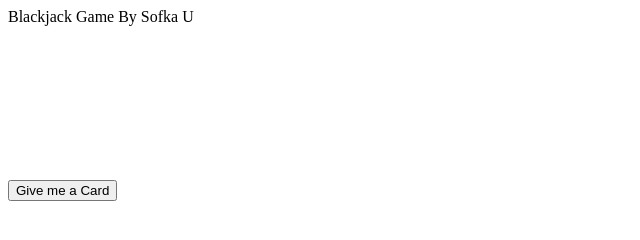
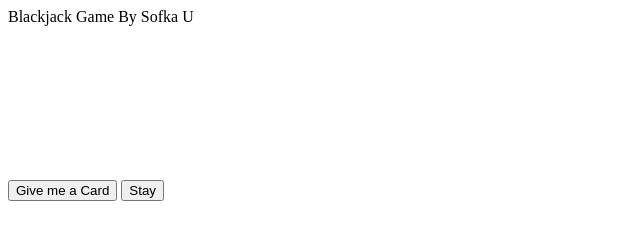
Before and after one commit to DavsRC/BlackJackJsHtmlGrafico, a plain HTML site: page index.html in a window 1280 px wide. Shown: the whole page, without its empty margins (0-640 px from the left). Drawn offline with Linux system fonts and the light colour scheme.

Commit message:
Stay method

```diff
--- a/index.html
+++ b/index.html
@@ -13,6 +13,8 @@
 		<div id="canvasDiv"><canvas id="canvas"></canvas></div>
 		<div id="botones">
 			<input type="button" value="Give me a Card" onclick="askForCard()" id="giveMe" class="button" >
+
+            <input type="button" value="Stay" onclick="stay()" id="stay" class="button" >
 		</div>
 		<div id="info"></div>
 		<script src="js/blackjack.js"></script>
--- a/js/blackjack.js
+++ b/js/blackjack.js
@@ -7,3 +7,42 @@ function askForCard() {
 		indiceCarta++;
 	}
 }
+
+function stay() {
+	document.getElementById("giveMe").disabled = true;
+	document.getElementById("stay").disabled = true;
+	document.getElementById("reset").style.visibility = "visible";
+	let pointsUser = 0;
+	let pointsCrupier = 0;
+	let info = document.getElementById("info");
+	// We count and print the player's points
+	for (i in cartasJugador) {
+		pointsUser += cartasJugador[i].valor;
+	}
+	// We draw cards to the crupier and count his points
+	while (pointsCrupier < 17) {
+		cartasCrupier.push(cartas[indiceCarta]);
+		pointsCrupier += cartas[indiceCarta].valor;
+		indiceCarta++;
+	}
+	// Points of the game are put in info
+	info.innerHTML = "Puntuación jugador: " + pointsUser + "<br>Puntuación crupier: " + pointsCrupier;
+	// We draw the crupier cards
+	carta.x = 50;
+	carta.y = 400;
+	for (i in cartasCrupier) {
+		dibujarCarta(cartasCrupier[i]);
+	}
+	// We check winner
+	if (pointsUser == 21) {
+		info.innerHTML +="<br><b>Blackjack!!! You WIn!!!</b>";
+	} else if (pointsUser > 21) {
+		info.innerHTML +="<br><b>You have lost... You have exceeded points</b>";
+	} else if (pointsCrupier > 21) {
+		info.innerHTML +="<br><b>You've won!!! The croupier has gone over points</b>";
+	} else if (pointsCrupier >= pointsUser) {
+		info.innerHTML += "<br><b>The croupier has won...</b>";
+	} else {
+		info.innerHTML += "<br><b>You've won!!!</b>";
+	}
+}
```
